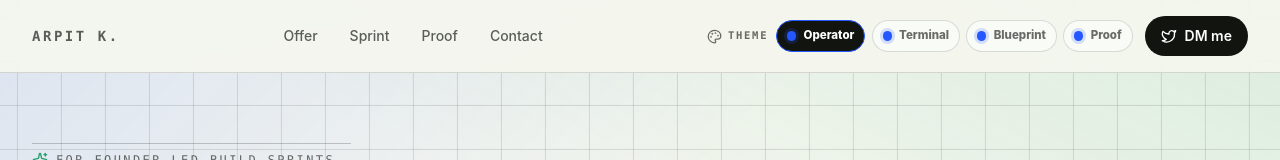
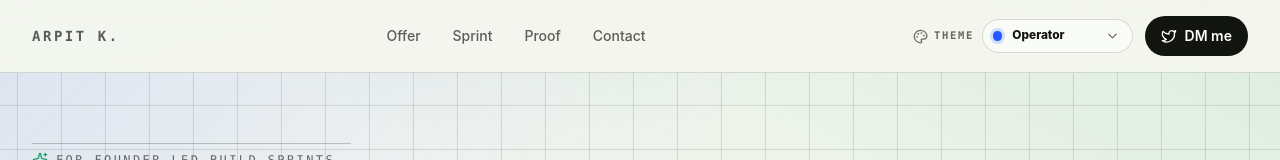
Before and after one commit to Arpit-Khandelwal/gui-portfolio, a Next.js app: page / in a window 1280 px wide. Shown: the top 160 px of the page. Built offline with nearby package versions, Linux system fonts and the light colour scheme.

Commit message:
Add theme dropdown control

```diff
--- a/app/globals.css
+++ b/app/globals.css
@@ -321,6 +321,7 @@ textarea:focus-visible {
 }
 
 .theme-chip-swatch {
+  flex: 0 0 auto;
   width: 0.58rem;
   height: 0.58rem;
   border-radius: 999px;
@@ -340,6 +341,88 @@ textarea:focus-visible {
   min-height: 2rem;
   padding: 0 0.62rem;
   font-size: 0.72rem;
+}
+
+.theme-dropdown {
+  display: inline-flex;
+  flex-wrap: wrap;
+  align-items: center;
+  gap: 0.65rem;
+}
+
+.theme-select-shell {
+  position: relative;
+  display: inline-flex;
+  min-height: 2.35rem;
+  align-items: center;
+  gap: 0.3rem;
+  border: 1px solid var(--line);
+  border-radius: 999px;
+  background: var(--panel);
+  color: var(--page-ink);
+  padding-left: 0.75rem;
+  transition:
+    border-color 180ms ease,
+    background-color 180ms ease,
+    transform 180ms ease;
+}
+
+.theme-select-shell:hover {
+  border-color: var(--accent);
+  transform: translateY(-1px);
+}
+
+.theme-select-shell:has(.theme-select:focus-visible) {
+  outline: 2px solid var(--accent);
+  outline-offset: 3px;
+}
+
+.theme-select {
+  min-height: 2.35rem;
+  min-width: 8.6rem;
+  cursor: pointer;
+  appearance: none;
+  border: 0;
+  background: transparent;
+  color: inherit;
+  padding: 0 2rem 0 0.35rem;
+  font-size: 0.82rem;
+  font-weight: 850;
+  outline: none;
+}
+
+.theme-select option {
+  background: #ffffff;
+  color: #11140f;
+}
+
+.theme-select-icon {
+  position: absolute;
+  top: 50%;
+  right: 0.72rem;
+  transform: translateY(-50%);
+  pointer-events: none;
+  color: var(--muted);
+}
+
+.theme-dropdown-compact {
+  flex-wrap: nowrap;
+  gap: 0.5rem;
+}
+
+.theme-dropdown-compact .theme-switcher-label {
+  font-size: 0.66rem;
+}
+
+.theme-dropdown-compact .theme-select-shell {
+  min-height: 2rem;
+  padding-left: 0.6rem;
+}
+
+.theme-dropdown-compact .theme-select {
+  min-height: 2rem;
+  min-width: 7.8rem;
+  font-size: 0.74rem;
 }
 
 .dark-option {
--- a/components/portfolio/portfolio-page.tsx
+++ b/components/portfolio/portfolio-page.tsx
@@ -97,7 +97,7 @@ export function PortfolioPage() {
           </div>
           <div className="flex items-center gap-3">
             <div className="hidden lg:block">
-              <ThemeSwitcher modes={workModes} value={workMode} onChange={setWorkMode} compact />
+              <ThemeSwitcher modes={workModes} value={workMode} onChange={setWorkMode} compact variant="dropdown" />
             </div>
             <a href={profile.x} target="_blank" rel="noreferrer" className="primary-button inline-flex h-10 items-center gap-2 rounded-full px-4 text-sm font-semibold">
               <Twitter className="size-4" />
@@ -133,7 +133,7 @@ export function PortfolioPage() {
             </div>
 
             <div className="mb-8 lg:hidden">
-              <ThemeSwitcher modes={workModes} value={workMode} onChange={setWorkMode} />
+              <ThemeSwitcher modes={workModes} value={workMode} onChange={setWorkMode} variant="dropdown" />
             </div>
 
             <h1 className="text-[clamp(3.05rem,7.5vw,8rem)] font-black uppercase leading-[0.78] tracking-normal">
--- a/components/portfolio/theme-switcher.tsx
+++ b/components/portfolio/theme-switcher.tsx
@@ -1,4 +1,4 @@
-import { Palette } from "lucide-react";
+import { ChevronDown, Palette } from "lucide-react";
 
 import type { WorkMode } from "./types";
 
@@ -9,6 +9,7 @@ type ThemeSwitcherProps<T extends string> = {
   value: T;
   onChange: (id: T) => void;
   compact?: boolean;
+  variant?: "chips" | "dropdown";
 };
 
 export function ThemeSwitcher<T extends string>({
@@ -16,7 +17,38 @@ export function ThemeSwitcher<T extends string>({
   value,
   onChange,
   compact = false,
+  variant = "chips",
 }: ThemeSwitcherProps<T>) {
+  if (variant === "dropdown") {
+    return (
+      <div
+        className={`theme-dropdown ${compact ? "theme-dropdown-compact" : ""}`}
+        aria-label="Theme switcher"
+      >
+        <span className="theme-switcher-label">
+          <Palette size={15} />
+          Theme
+        </span>
+        <label className="theme-select-shell">
+          <span className="theme-chip-swatch" aria-hidden />
+          <select
+            value={value}
+            onChange={(event) => onChange(event.target.value as T)}
+            className="theme-select"
+            aria-label="Theme"
+          >
+            {modes.map((mode) => (
+              <option key={mode.id} value={mode.id}>
+                {mode.label}
+              </option>
+            ))}
+          </select>
+          <ChevronDown className="theme-select-icon" size={15} aria-hidden />
+        </label>
+      </div>
+    );
+  }
+
   return (
     <div
       className={`theme-switcher ${compact ? "theme-switcher-compact" : ""}`}
```
